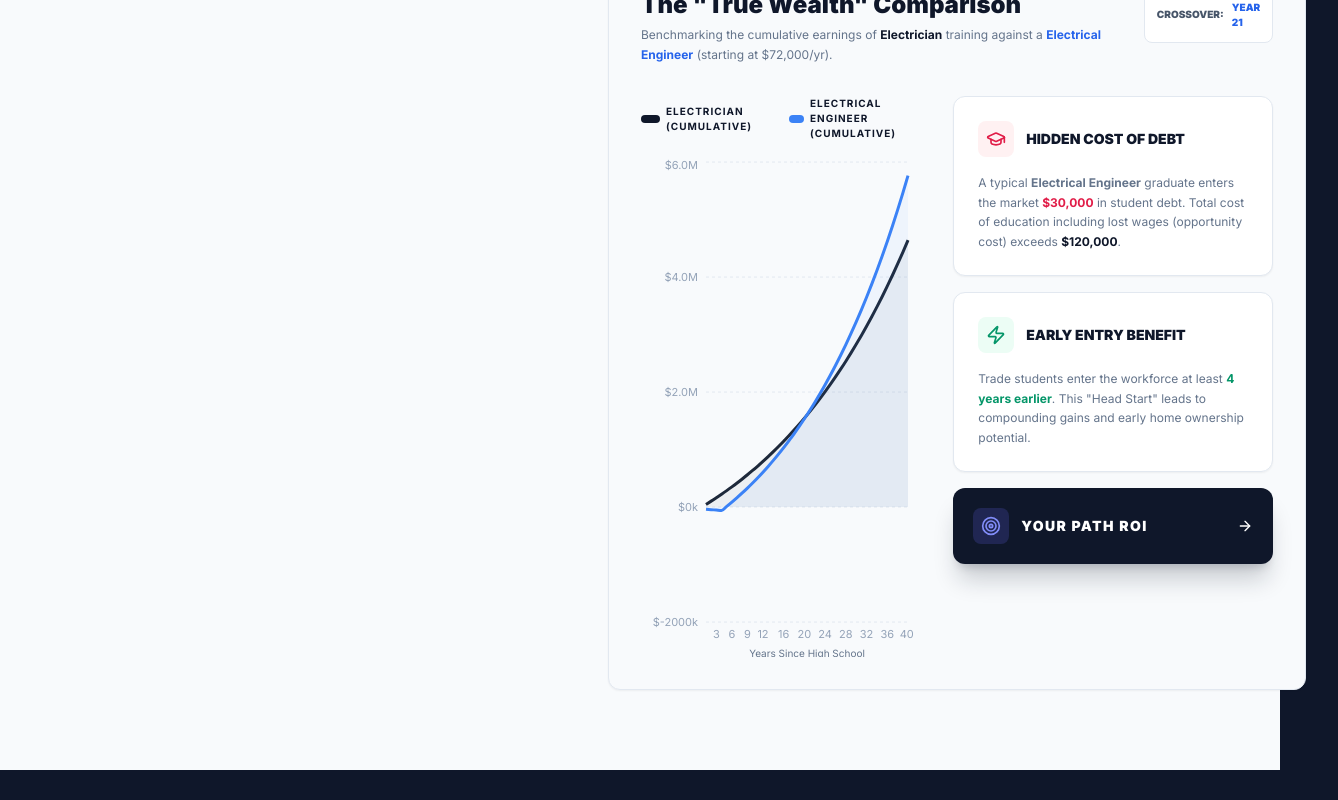
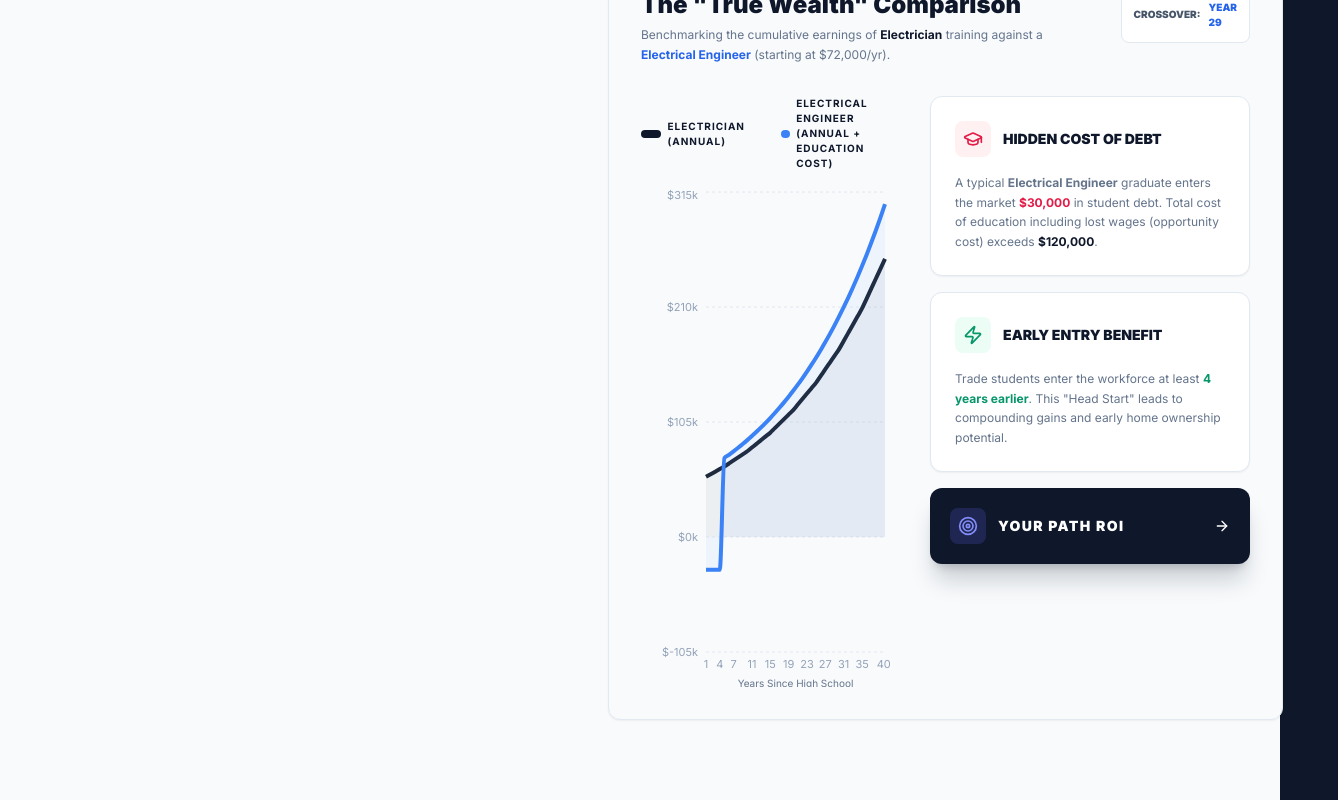
Before and after one commit to celinedc/tradepath, a React (Vite) app: page /pay in a window 1280 px wide. Shown: the part 1106-1906 px from the top of the page, 1338 px wide, since content can reach past the window. Before the commit the page ends 1876 px from the top, so only its background shows below. Built offline with nearby package versions, Linux system fonts and the light colour scheme.

Commit message:
Fix salary inflation and debt visualization in True Wealth comparison

```diff
--- a/src/pages/Pay.jsx
+++ b/src/pages/Pay.jsx
@@ -154,32 +154,59 @@ export default function PayPage() {
     const degreeDebt = Math.min(Math.round(degreeCost * 0.25), 32000);
     const degreeGrowth = 0.042;
 
+    const getTradeSalaryForYear = (targetYear) => {
+      const points = tradeData.payGrowth;
+      let prev = points[0];
+      let next = points[points.length - 1];
+
+      for (let i = 0; i < points.length; i++) {
+        const y = parseInt(points[i].year);
+        if (y <= targetYear) prev = points[i];
+        if (y >= targetYear) {
+          next = points[i];
+          break;
+        }
+      }
+
+      const valPrev = prev[selectedEthnicity] || tradeData.base;
+      const valNext = next[selectedEthnicity] || tradeData.base;
+      const yearPrev = parseInt(prev.year);
+      const yearNext = parseInt(next.year);
+
+      if (yearPrev === yearNext) return valPrev;
+      const ratio = (targetYear - yearPrev) / (yearNext - yearPrev);
+      return Math.round(valPrev + ratio * (valNext - valPrev));
+    };
+
     let tradeCumulative = -tradeDebt;
     let degreeCumulative = -degreeDebt;
     let breakEvenYear = null;
 
     for (let year = 1; year <= 40; year++) {
-      // Trade Path Calculation
-      const tradeSalary = tradeStartSalary * Math.pow(1 + tradeGrowth, year - 1);
+      // Trade Path Calculation (Directly from Data)
+      const tradeSalary = getTradeSalaryForYear(year);
       tradeCumulative += tradeSalary;
 
-      // Academic Degree Path Calculation
+      // Academic Degree Path Calculation (Salary vs Tuition Debt)
       let degreeSalary = 0;
-      if (year > 4) {
+      if (year <= 4) {
+        // Show the annual cost of education as negative to visualize the "debt hole"
+        degreeSalary = -(degreeCost / 4);
+      } else {
         degreeSalary = degreeStartSalary * Math.pow(1 + degreeGrowth, year - 5);
-        degreeCumulative += degreeSalary;
-      } else {
-        // Net cost during school years
-        degreeCumulative -= 8000;
       }
 
-      if (breakEvenYear === null && degreeCumulative > tradeCumulative) {
+      // We still track cumulative for the crossover calculation
+      if (year > 4) degreeCumulative += degreeSalary;
+      else degreeCumulative -= (degreeCost / 4);
+
+      if (breakEvenYear === null && degreeCumulative > tradeCumulative && year > 4) {
         breakEvenYear = year;
       }
 
       data.push({
         year,
-        tradeSalary: Math.round(tradeSalary),
+        tradeSalary,
         degreeSalary: Math.round(degreeSalary),
         tradeCumulative: Math.round(tradeCumulative),
         degreeCumulative: Math.round(degreeCumulative),
@@ -189,7 +216,7 @@ export default function PayPage() {
       });
     }
     return { data, breakEvenYear, comparablePath, degreeDebt };
-  }, [tradeData]);
+  }, [tradeData, selectedEthnicity]);
 
   const { data: comparisonDataResults, breakEvenYear, comparablePath, degreeDebt } = comparisonData;
 
@@ -598,10 +625,10 @@ export default function PayPage() {
               <div className="flex-1">
                 <div className="flex items-center gap-6 mb-4 text-[10px] font-bold uppercase tracking-widest">
                   <div className="flex items-center gap-1.5">
-                    <div className="w-8 h-2 bg-industrial-900 rounded-full" /> {tradeData.name} (Cumulative)
+                    <div className="w-8 h-2 bg-industrial-900 rounded-full" /> {tradeData.name} (Annual)
                   </div>
                   <div className="flex items-center gap-1.5">
-                    <div className="w-8 h-2 bg-blue-500 rounded-full" /> {comparablePath.name} (Cumulative)
+                    <div className="w-8 h-2 bg-blue-500 rounded-full" /> {comparablePath.name} (Annual + Education Cost)
                   </div>
                 </div>
 
@@ -616,36 +643,36 @@ export default function PayPage() {
                         tick={{fill: '#94a3b8', fontSize: 11}}
                         label={{ value: 'Years Since High School', position: 'insideBottom', offset: -5, fontSize: 10, fill: '#64748b' }}
                       />
-                      <YAxis
+                       <YAxis
                         axisLine={false}
                         tickLine={false}
                         tick={{fill: '#94a3b8', fontSize: 11}}
-                        tickFormatter={(value) => value >= 1000000 ? `$${(value/1000000).toFixed(1)}M` : `$${value/1000}k`}
+                        tickFormatter={(value) => `$${value/1000}k`}
                       />
                       <Tooltip
                         contentStyle={{borderRadius: '12px', border: 'none', boxShadow: '0 10px 15px -3px rgb(0 0 0 / 0.1)'}}
                         formatter={(value, name) => [
                           `$${value.toLocaleString()}`,
-                          name.includes('trade') ? `${tradeData.name} Cumulative` : `${comparablePath.name} Cumulative`
+                          name.includes('trade') ? `${tradeData.name} Income` : `${comparablePath.name} Net`
                         ]}
                       />
                       <Area
                         type="monotone"
-                        dataKey="tradeCumulative"
+                        dataKey="tradeSalary"
                         stroke="#1e293b"
-                        strokeWidth={3}
+                        strokeWidth={4}
                         fill="#1e293b"
                         fillOpacity={0.05}
-                        name="tradeCumulative"
+                        name="tradeSalary"
                       />
                       <Area
                         type="monotone"
-                        dataKey="degreeCumulative"
+                        dataKey="degreeSalary"
                         stroke="#3b82f6"
-                        strokeWidth={3}
+                        strokeWidth={4}
                         fill="#3b82f6"
                         fillOpacity={0.05}
-                        name="degreeCumulative"
+                        name="degreeSalary"
                       />
                     </ComposedChart>
                   </ResponsiveContainer>
```
